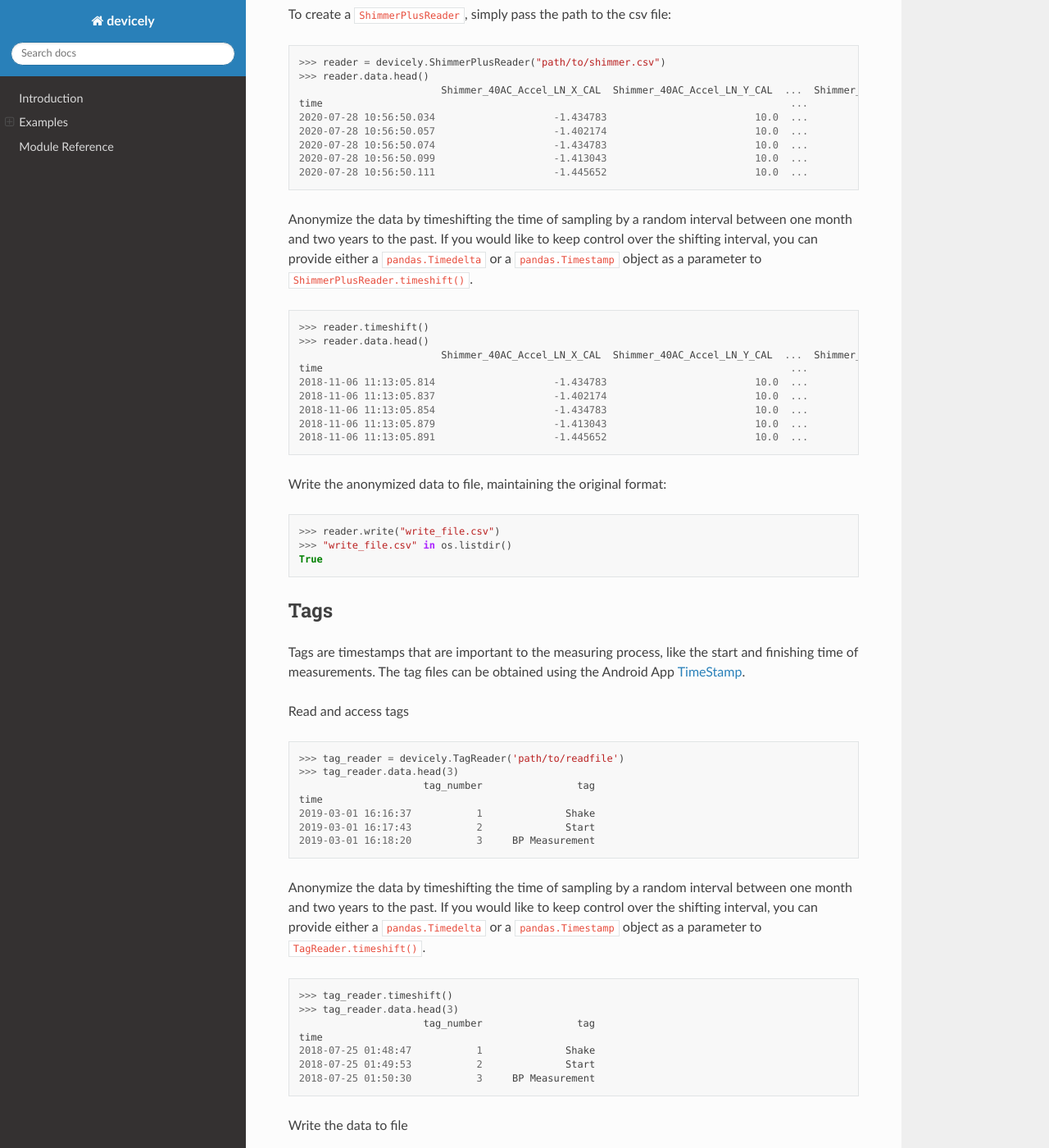
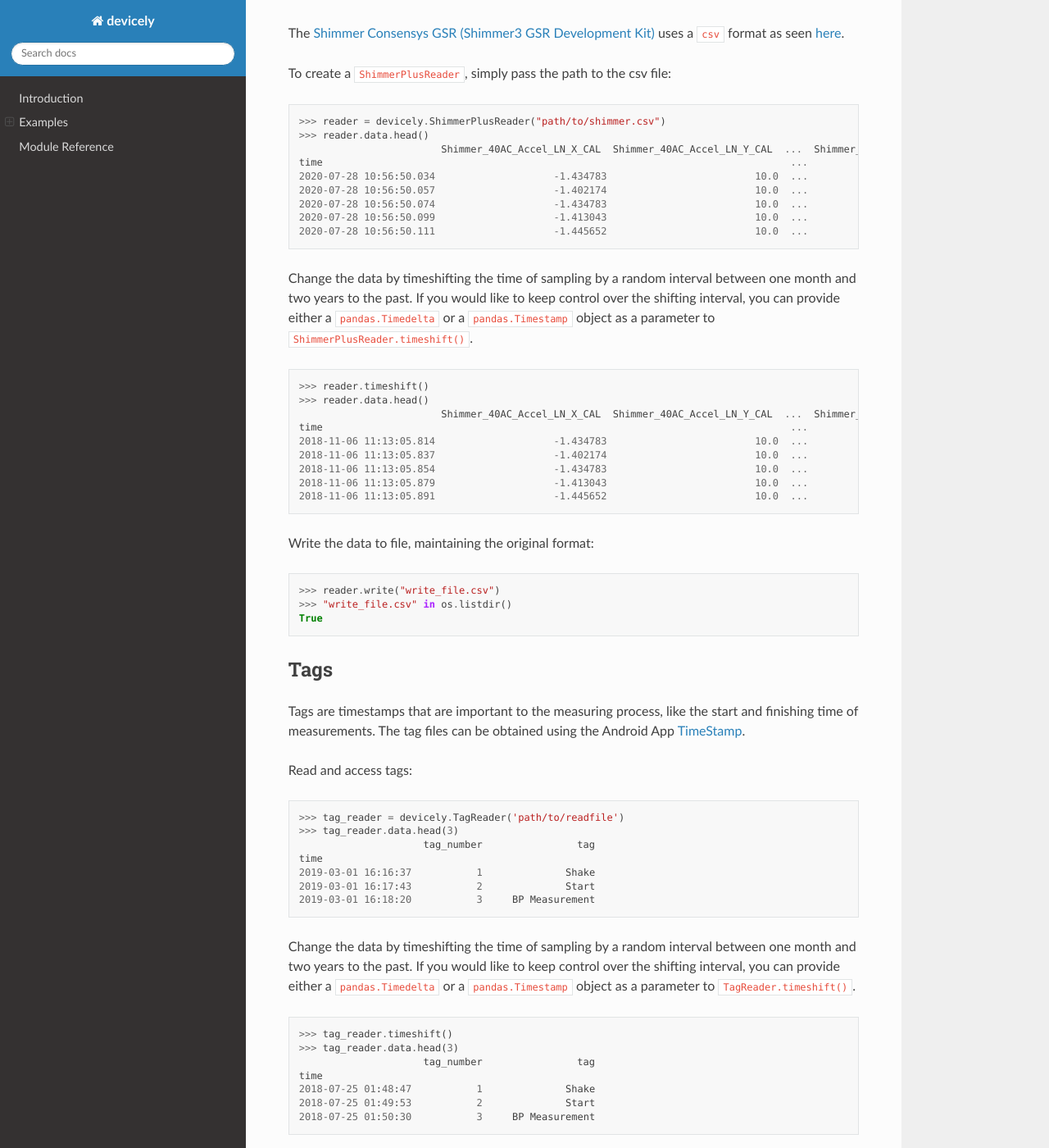
Before and after one commit to hpi-dhc/devicely, a Sphinx documentation site: the page built from sphinx/index.rst, in a window 1280 px wide and 1400 px high, scrolled down 5195 px. Shown: the whole window at 82% size. Built offline with Sphinx 7.4.7 and the Read the Docs theme 2.0.0, drawn with Linux system fonts in a browser that asks for light colours; some of the changed text lies outside the part shown.

Commit message:
moved documentation changes to sphinx directory

```diff
--- a/sphinx/index.rst
+++ b/sphinx/index.rst
@@ -32,7 +32,7 @@ Create an :code:`EmpaticaReader` object, passing as a parameter a path of the sa
    >>> import devicely
    >>> empatica_reader = devicely.EmpaticaReader('path/to/empatica/dir')
 
-Accessing the individual signal dataframes
+Accessing the individual signal dataframes:
 
 .. code-block:: Python
 
@@ -61,7 +61,7 @@ You can access the sampling frequency of each signal:
    >>> empatica_reader.sample_freqs
    {'bvp': 64.0, 'eda': 4.0, 'hr': 1.0, 'temp': 4.0, 'acc': 32.0}
 
-Anonymize the data by timeshifting the time of sampling by a random interval between one month and two years to the past.
+Change the data by timeshifting the time of sampling by a random interval between one month and two years to the past.
 If you would like to keep control over the shifting interval, you can provide either a :code:`pandas.Timedelta` or a :code:`pandas.Timestamp` object as a parameter to :code:`EmpaticaReader.timeshift()`.
 
 .. code-block:: Python
@@ -128,7 +128,10 @@ Accessing the data:
 
 EB-errors can be dropped using :code:`drop_EB`.
 
-Anonymize the data by timeshifting the time of sampling by a random interval between one month and two years to the past.
+The method `set_window` will create a timedelta window around the blood pressure measurement (e.g. 30 secs)
+The type of window is defined by: `bfill` (before the start of the measurement), `bffil` (half before and half after) of `ffill` (after the start of the measurement)
+
+Change the data by timeshifting the time of sampling by a random interval between one month and two years to the past.
 If you would like to keep control over the shifting interval, you can provide either a :code:`pandas.Timedelta` or a :code:`pandas.Timestamp` object as a parameter to :code:`SpaceLabsReader.timeshift()`.
 
 .. code-block:: Python
@@ -179,7 +182,7 @@ To read this data, create an :code:`EverionReader` object with such a path. Feel
 You can access all different tags via :code:`EverionReader.SIGNAL_TAGS`, :code:`EverionReader.SENSOR_TAGS` and :code:`EverionReader.FEATURE_TAGS`.
 By default, the tags :code:`EverionReader.default_signal_tags`, :code:`EverionReader.default_sensor_tags` and :code:`EverionReader.default_feature_tags` are used but you can provide custom tags while creating the reader.
 
-Anonymize the data by timeshifting the time of sampling by a random interval between one month and two years to the past.
+Change the data by timeshifting the time of sampling by a random interval between one month and two years to the past.
 If you would like to keep control over the shifting interval, you can provide either a :code:`pandas.Timedelta` or a :code:`pandas.Timestamp` object as a parameter to :code:`EverionReader.timeshift()`.
 
 .. code-block:: Python
@@ -226,7 +229,7 @@ Create a :code:`FarosReader` object:
    2019-03-01 16:12:43.003 -39.0              NaN              NaN              NaN     NaN  NaN         NaN
    2019-03-01 16:12:43.004 -17.0              NaN              NaN              NaN     NaN  NaN         NaN
 
-Anonymize the data by timeshifting the time of sampling by a random interval between one month and two years to the past.
+Change the data by timeshifting the time of sampling by a random interval between one month and two years to the past.
 If you would like to keep control over the shifting interval, you can provide either a :code:`pandas.Timedelta` or a :code:`pandas.Timestamp` object as a parameter to :code:`FarosReader.timeshift()`.
 
 .. code-block:: Python
@@ -255,7 +258,7 @@ Write the data to csv. You can read the written data using a :code:`FarosReader`
 Shimmer
 #######
 
-The `Shimmer Consensys GSR (Shimmer3 GSR Development Kit) <https://www.shimmersensing.com/products/gsr-optical-pulse-development-kit#specifications-tab/>`_ uses a :code:`csv` format as seen `here <https://github.com/jostmorgenstern/devicely-documentation-sample-data/blob/main/Shimmer/shimmer.csv/>`_
+The `Shimmer Consensys GSR (Shimmer3 GSR Development Kit) <https://www.shimmersensing.com/products/gsr-optical-pulse-development-kit#specifications-tab/>`_ uses a :code:`csv` format as seen `here <https://github.com/jostmorgenstern/devicely-documentation-sample-data/blob/main/Shimmer/shimmer.csv/>`_.
 
 To create a :code:`ShimmerPlusReader`, simply pass the path to the csv file:
 
@@ -271,7 +274,7 @@ To create a :code:`ShimmerPlusReader`, simply pass the path to the csv file:
    2020-07-28 10:56:50.099                    -1.413043                         10.0  ...                            33.365878  10.112809
    2020-07-28 10:56:50.111                    -1.445652                         10.0  ...                            33.365878  10.116862
 
-Anonymize the data by timeshifting the time of sampling by a random interval between one month and two years to the past.
+Change the data by timeshifting the time of sampling by a random interval between one month and two years to the past.
 If you would like to keep control over the shifting interval, you can provide either a :code:`pandas.Timedelta` or a :code:`pandas.Timestamp` object as a parameter to :code:`ShimmerPlusReader.timeshift()`.
 
 .. code-block:: Python
@@ -286,7 +289,7 @@ If you would like to keep control over the shifting interval, you can provide ei
    2018-11-06 11:13:05.879                    -1.413043                         10.0  ...                            33.365878  10.112809
    2018-11-06 11:13:05.891                    -1.445652                         10.0  ...                            33.365878  10.116862
 
-Write the anonymized data to file, maintaining the original format:
+Write the data to file, maintaining the original format:
 
 .. code-block:: Python
 
@@ -301,7 +304,7 @@ Tags
 Tags are timestamps that are important to the measuring process, like the start and finishing time of measurements.
 The tag files can be obtained using the Android App `TimeStamp <https://play.google.com/store/apps/details?id=jp.m_c8bit.timestamp/>`_.
 
-Read and access tags
+Read and access tags:
 
 .. code-block:: Python
 
@@ -313,7 +316,7 @@ Read and access tags
    2019-03-01 16:17:43           2              Start
    2019-03-01 16:18:20           3     BP Measurement
 
-Anonymize the data by timeshifting the time of sampling by a random interval between one month and two years to the past.
+Change the data by timeshifting the time of sampling by a random interval between one month and two years to the past.
 If you would like to keep control over the shifting interval, you can provide either a :code:`pandas.Timedelta` or a :code:`pandas.Timestamp` object as a parameter to :code:`TagReader.timeshift()`.
 
 .. code-block:: Python
@@ -326,7 +329,7 @@ If you would like to keep control over the shifting interval, you can provide ei
    2018-07-25 01:49:53           2              Start
    2018-07-25 01:50:30           3     BP Measurement
 
-Write the data to file
+Write the data to file:
 
 .. code-block:: Python
 
```
Also changed, not shown: other parts of sphinx/index.rst (+2 -2 lines), docs/index.html (+15 -13 lines), docs/searchindex.js.
